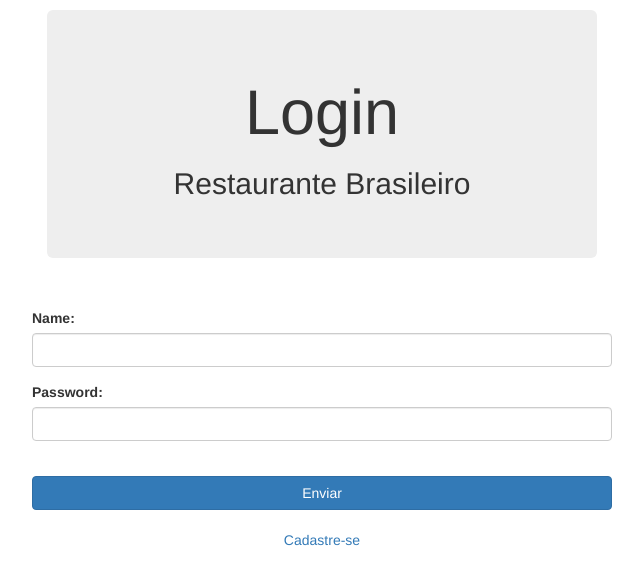
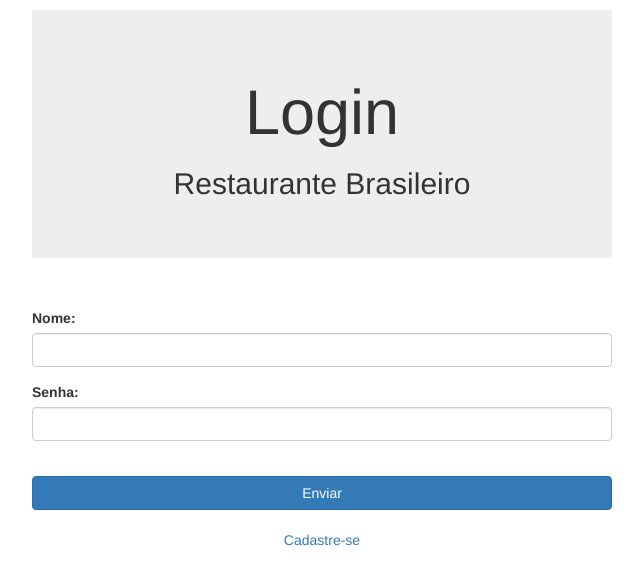
Before and after one commit to MateusSelani/Projeto-Restaurante, a plain HTML site: page Index.html in a window 1280 px wide. Shown: the whole page, without its empty margins (318-961 px from the left). Drawn offline with nearby package versions, Linux system fonts and the light colour scheme.

Commit message:
Correcao Login

```diff
--- a/Index.html
+++ b/Index.html
@@ -16,23 +16,21 @@
 </head>
 <body>
     <!-- CABEÇALHO -->
-    <div class="container" id="LarguraTotal">
-        <div class="jumbotron">
-          <h1>Login</h1>
-          <h2>Restaurante Brasileiro</h2>
-        </div>
+    <div class="jumbotron">
+      <h1>Login</h1>
+      <h2>Restaurante Brasileiro</h2>
     </div>
     <!-- Fim CABEÇALHO -->
     <br/>
     <!-- Entrada de NOME para login -->
     <div class="form-group">
-        <label for="usr">Name:</label>
+        <label for="usr">Nome:</label>
         <input type="text" class="form-control" id="usr">
     </div>
       <!-- Fim entrada de NOME para login -->
       <!-- Entrada de SENHA para login -->
     <div class="form-group">
-        <label for="pwd">Password:</label>
+        <label for="pwd">Senha:</label>
         <input type="password" class="form-control" id="pwd">
     </div>
       <!-- Fim entrada de SENHA para login -->
```
